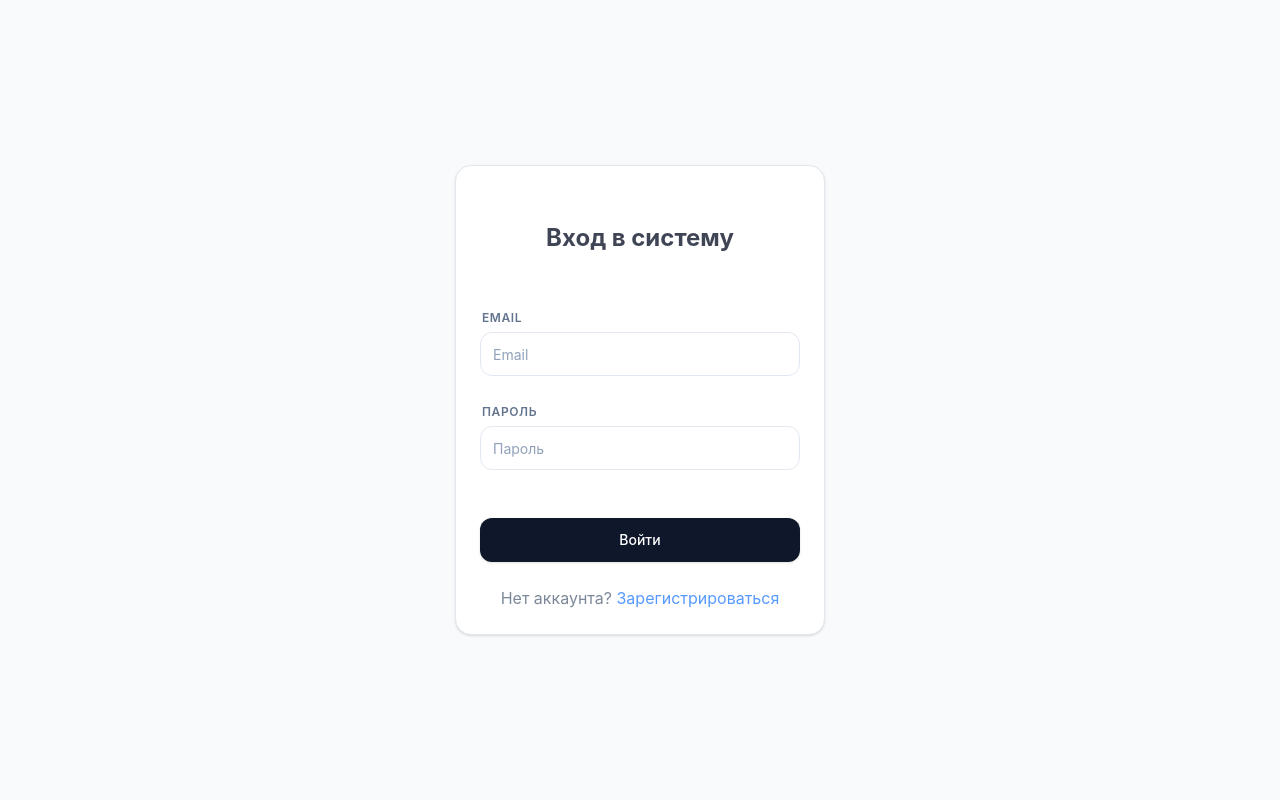
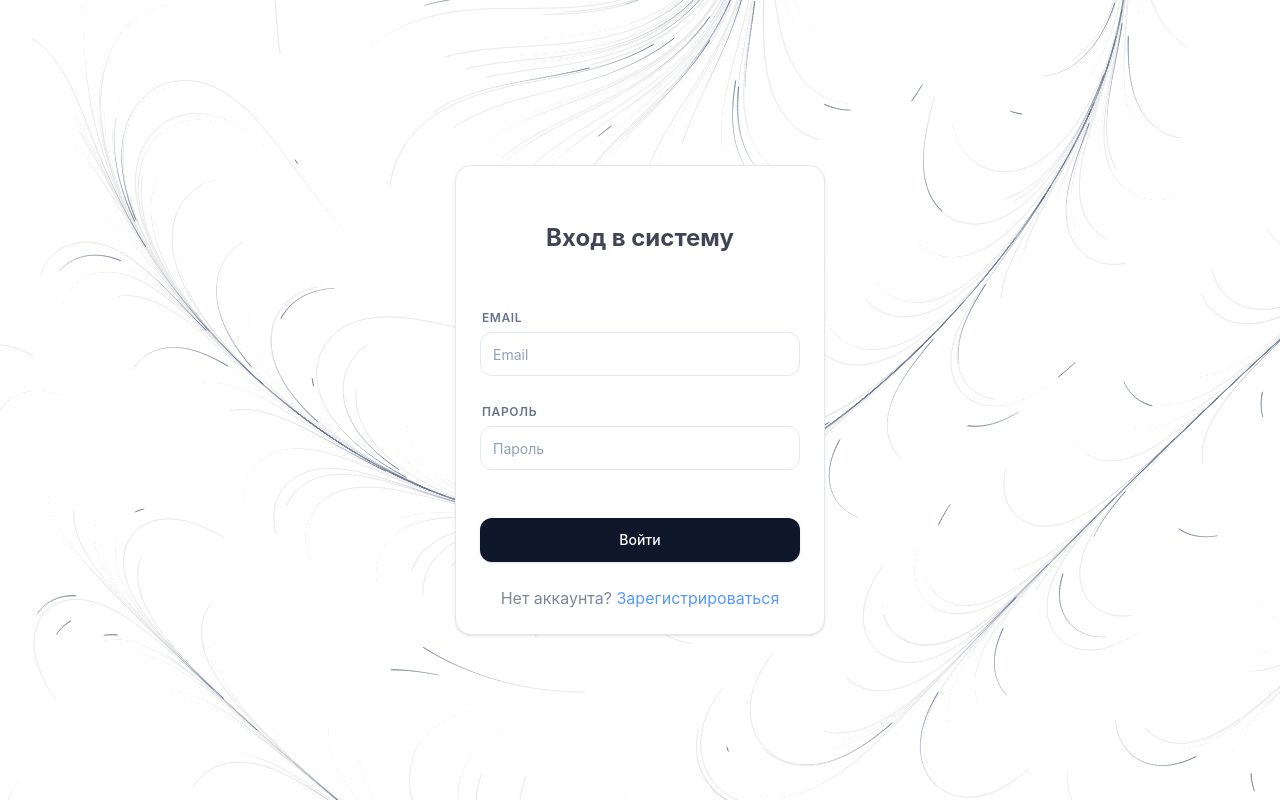
Before and after one commit to T0shich/SketchRoom, a React (Vite) app in the folder client/: page /login in a window 1280 px wide. Built offline with nearby package versions, Linux system fonts and the light colour scheme; no server answers.

Commit message:
refactor: add GenerativeBackground component to LoginForm, RegisterForm, and AuthPage

```diff
--- a/client/src/components/Auth/LoginForm.tsx
+++ b/client/src/components/Auth/LoginForm.tsx
@@ -4,6 +4,7 @@ import { useState } from 'react'
 import { Link, useNavigate } from 'react-router-dom'
 import { saveAuthToken } from '../../store/Auth'
 import { Button, Card, Input, Layout } from '../../ui'
+import GenerativeBackground from '../GenerativeBackground'
 
 const API_URL = import.meta.env.API_URL || 'http://localhost:3000'
 
@@ -47,6 +48,8 @@ const LoginForm = () => {
 
 	return (
 		<Layout>
+			<GenerativeBackground />
+
 			<div className="flex items-center justify-center min-h-screen">
 				<Card className="flex flex-col h-fit w-fit gap-6">
 					<form onSubmit={handleSubmit} className="flex flex-col gap-6">
--- a/client/src/components/Auth/RegisterForm.tsx
+++ b/client/src/components/Auth/RegisterForm.tsx
@@ -4,6 +4,7 @@ import { useState } from 'react'
 import { Link, useNavigate } from 'react-router-dom'
 import { saveAuthToken } from '../../store/Auth'
 import { Button, Card, Input, Layout } from '../../ui'
+import GenerativeBackground from '../GenerativeBackground'
 
 const API_URL = import.meta.env.API_URL || 'http://localhost:3000'
 
@@ -49,6 +50,8 @@ const RegisterForm = () => {
 
 	return (
 		<Layout>
+			<GenerativeBackground />
+
 			<div className="flex items-center justify-center min-h-screen">
 				<Card className="flex flex-col h-fit w-fit gap-6">
 					<form onSubmit={handleSubmit} className="flex flex-col gap-6">
--- a/client/src/pages/AuthPage.tsx
+++ b/client/src/pages/AuthPage.tsx
@@ -1,5 +1,6 @@
 import { Link } from 'react-router-dom'
 import { clearAuthToken, getAuthUser, isAuthenticated } from '../store/Auth'
+import GenerativeBackground from '../components/GenerativeBackground'
 const AuthPage = () => {
 	const user = getAuthUser()
 	const authenticated = isAuthenticated()
@@ -9,8 +10,14 @@ const AuthPage = () => {
 		window.location.href = '/'
 	}
 
+
+
+
 	return (
 		<div className='flex gap-4 m-4'>
+
+			<GenerativeBackground />
+
 			{authenticated ? (
 				<>
 					<div className='rounded-2xl bg-white px-4 py-3 text-sm text-slate-700 shadow-md'>
```
